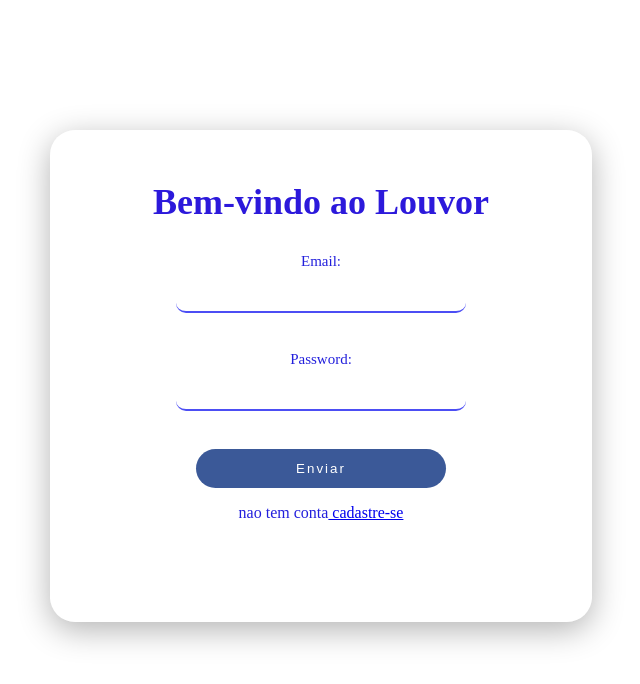
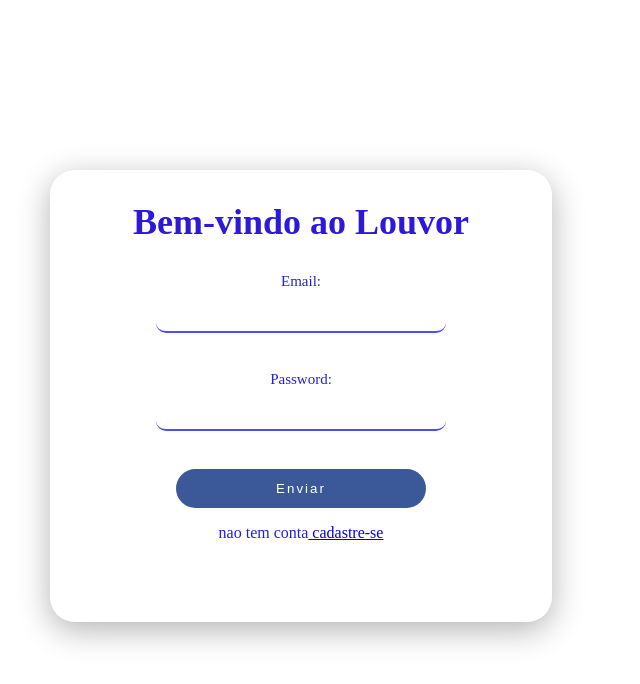
Before and after one commit to Fabioalbuqueque/louvor, an Angular app: page / in a window 1280 px wide. Shown: the top 684 px of the page, without its empty margins (320-960 px from the left). Built offline with nearby package versions, Linux system fonts and the light colour scheme.

Commit message:
css index

```diff
--- a/src/app/components/index/index.css
+++ b/src/app/components/index/index.css
@@ -35,7 +35,7 @@ h2 {
  width: 500px;
     height: 450px;
     display: block;
-  padding: 20px;
+    padding: -50px;
     background-color: #ecf0f1;
     border-radius: 25px;
     text-align: center;
@@ -43,11 +43,10 @@ h2 {
     position: absolute;
     top: 50%;
     left: 50%;
-  margin: -270px 0 0 -270px;
+    margin: -230px 0 0 -270px;
     background: rgba(255, 255, 255, 0.1);
     backdrop-filter: blur(15px);
     -webkit-backdrop-filter: blur(15px);
-
     color: rgba(28, 25, 219, 0.973);
     box-shadow: 0 8px 32px rgba(0, 0, 0, 0.3);
     border: 1px solid rgba(255, 255, 255, 0.2);
```
Lines whose indentation alone changed are shown as unchanged.
